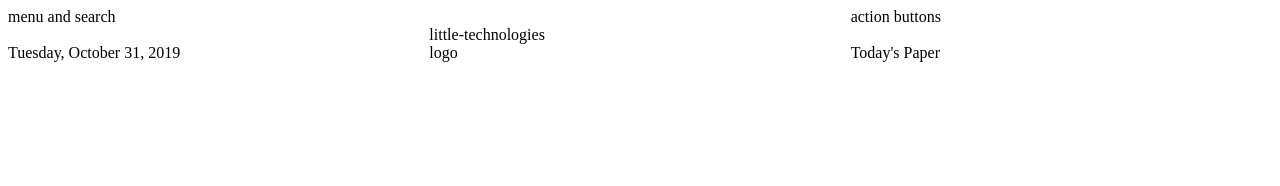
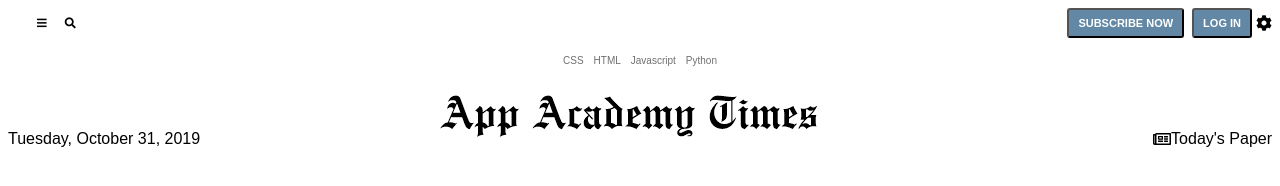
Before and after one commit to leongkevin/AA-times, a plain HTML site: page index.html in a window 1280 px wide. Drawn offline with Linux system fonts and the light colour scheme.

Commit message:
changed to my github

```diff
--- a/index.html
+++ b/index.html
@@ -5,20 +5,45 @@
 		<meta charset="UTF-8" />
 		<meta http-equiv="X-UA-Compatible" content="IE=edge" />
 		<meta name="viewport" content="width=device-width, initial-scale=1.0" />
+		<link rel="stylesheet" href="https://use.fontawesome.com/releases/v5.0.12/css/all.css">
 		<link rel="stylesheet" href="./stylesheets/components/masthead.css" />
+		<link rel="stylesheet" href="./stylesheets/global.css">
 		<title>Document</title>
 	</head>
 	<body>
 		<div class="masthead">
-				<div class="masthead__menu-search-button">menu and search</div>
-        <div class="masthead__action-buttons">action buttons</div>
-        <div class="masthead__little-technologies">little-technologies</div>
+				<div class="masthead__menu-search-button">
+					<div class="masthead-menu-button">
+					<i class="fa fa-bars"></i>
+					</div>
+					<div class="masthead-search-button">
+					<i class="fa fa-search"></i>
+					</div>
+				</div>
+        <div class="masthead__action-buttons">
+					<div class="subscribe-button">
+						<button>SUBSCRIBE NOW</button>
+					</div>
+					<div class="login-button">
+						<button>LOG IN</button>
+					</div>
+					<div class="setting-button">
+						<i class="fas fa-cog"></i>
+					</div>
+				</div>
+        <div class="masthead__little-technologies">
+					<span class="css-link">CSS</span>
+					<span class="html-link">HTML</span>
+					<span class="js-link">Javascript</span>
+					<span class="python-link">Python</span>
+				</div>
 				<div class="masthead__date">Tuesday, October 31, 2019</div>
 				<div class="masthead__logo">
-          logo
-					<!-- <img src="./images/AA_Times_Logo.png" /> -->
+					<img src="./images/AA_Times_Logo.png" />
 				</div>
-				<div class="masthead__paper">Today's Paper</div>
+				<div class="masthead__paper">
+					<i class="far fa-newspaper"></i> Today's Paper
+				</div>
 		</div>
 	</body>
 </html>
--- a/stylesheets/components/masthead.css
+++ b/stylesheets/components/masthead.css
@@ -11,25 +11,58 @@
 }
 
 .masthead__menu-search-button {
+    padding-left: 20px;
     grid-area: menu-search-button;
+    display: inline-flex;
+    align-items: center;
+
+}
+.masthead-menu-button, .masthead-search-button{
+    font-size: 11px;
+    padding-left: 9px;
+    padding-right: 9px;
+    padding-top: 7px;
+    padding-bottom: 7px;
+}
+.masthead-menu-button:hover , .masthead-search-button:hover {
+    background-color: lightgray;
 }
 
 .masthead__little-technologies {
     grid-area: little-technologies;
+    color: #6f6f6f;
+    font-size: 10px;
+    margin: 10px;
+    display: inline-flex;
+    justify-content: center;
+    align-items: center;
+}
+.css-link, .html-link, .js-link, .python-link {
+    margin: 5px;
 }
 
 .masthead__action-buttons {
     grid-area: action-buttons;
+    display: inline-flex;
+    justify-content: flex-end;
+    align-items: center;
 }
 
 .masthead__date {
     grid-area: date;
+    display: flex;
+    justify-content: flex-start;
+    align-items: flex-end;
 }
 
 .masthead__logo {
     grid-area: logo;
+
 }
 
 .masthead__paper {
     grid-area: today-paper;
+    display: flex;
+    justify-content: flex-end;
+    align-items: flex-end;
 }
```
